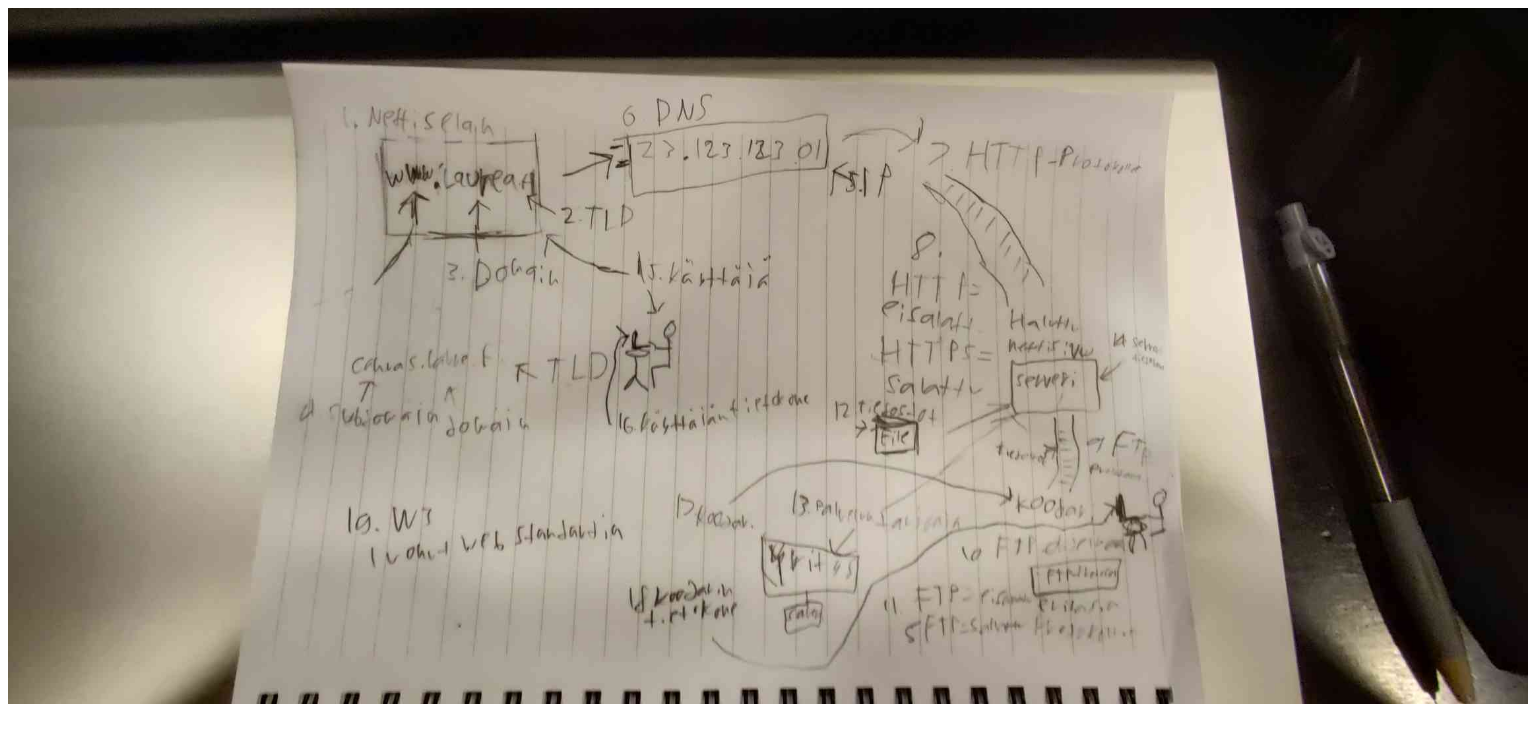
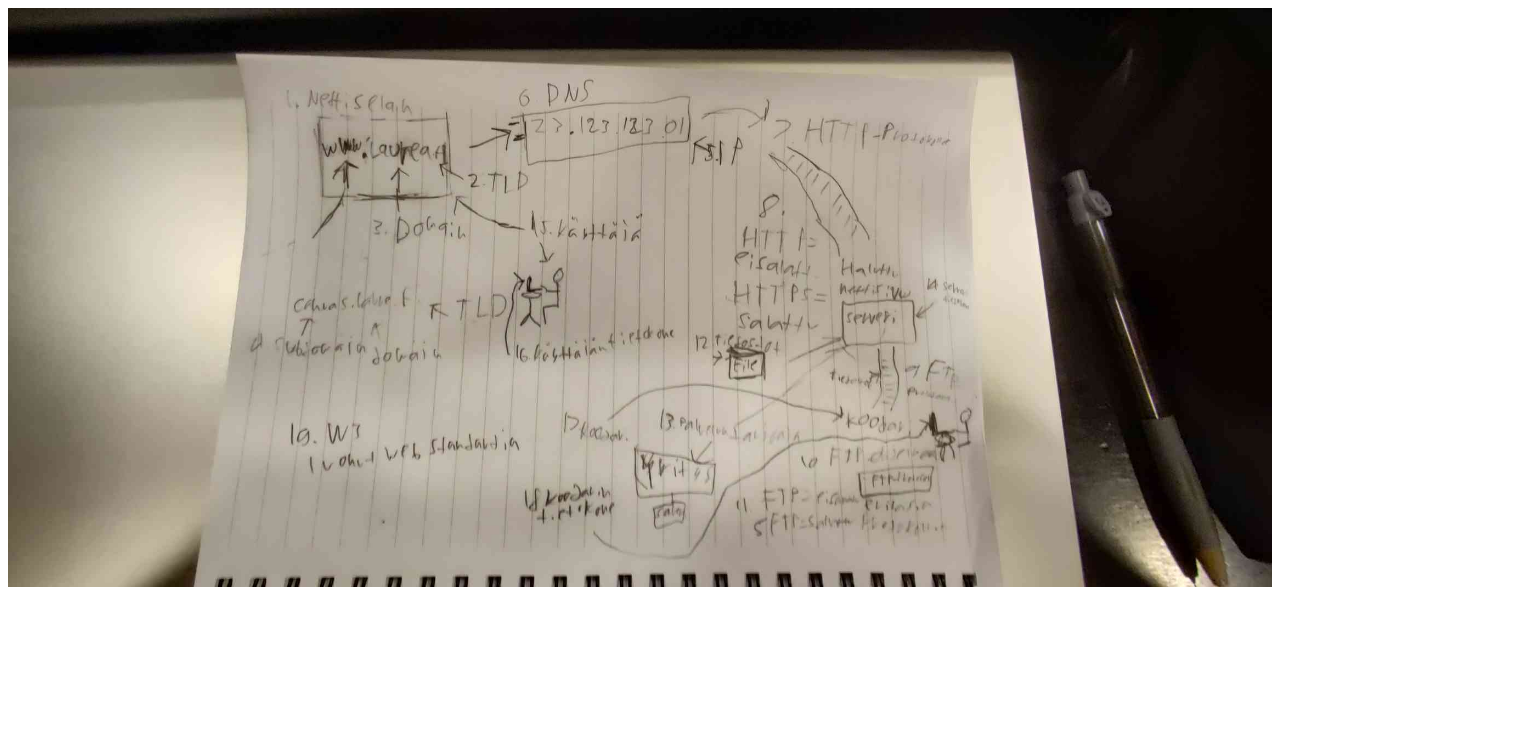
Before and after one commit to MikkeLaurea/MikkeLaurea.github.io, a plain HTML site: page Kuva.html in a window 1280 px wide. Shown: the whole page, 1528 px wide, since content can reach past the window. Drawn offline with Linux system fonts and the light colour scheme.

Commit message:
Update Kuva.html

```diff
--- a/Kuva.html
+++ b/Kuva.html
@@ -3,8 +3,9 @@
 <head>
     <meta charset="UTF-8">
     <meta name="viewport" content="width=device-width, initial-scale=1">
+    <link rel="stylesheet" href="stle.css">
 </head>
   <body>
-    <img src="IMG_20231002_110955.jpg" alt="internet piirrettynä" style="width:1520px;height:696px;">
+    <img src="IMG_20231002_110955.jpg" alt="internet piirrettynä">
   </body>
 </html>
```
